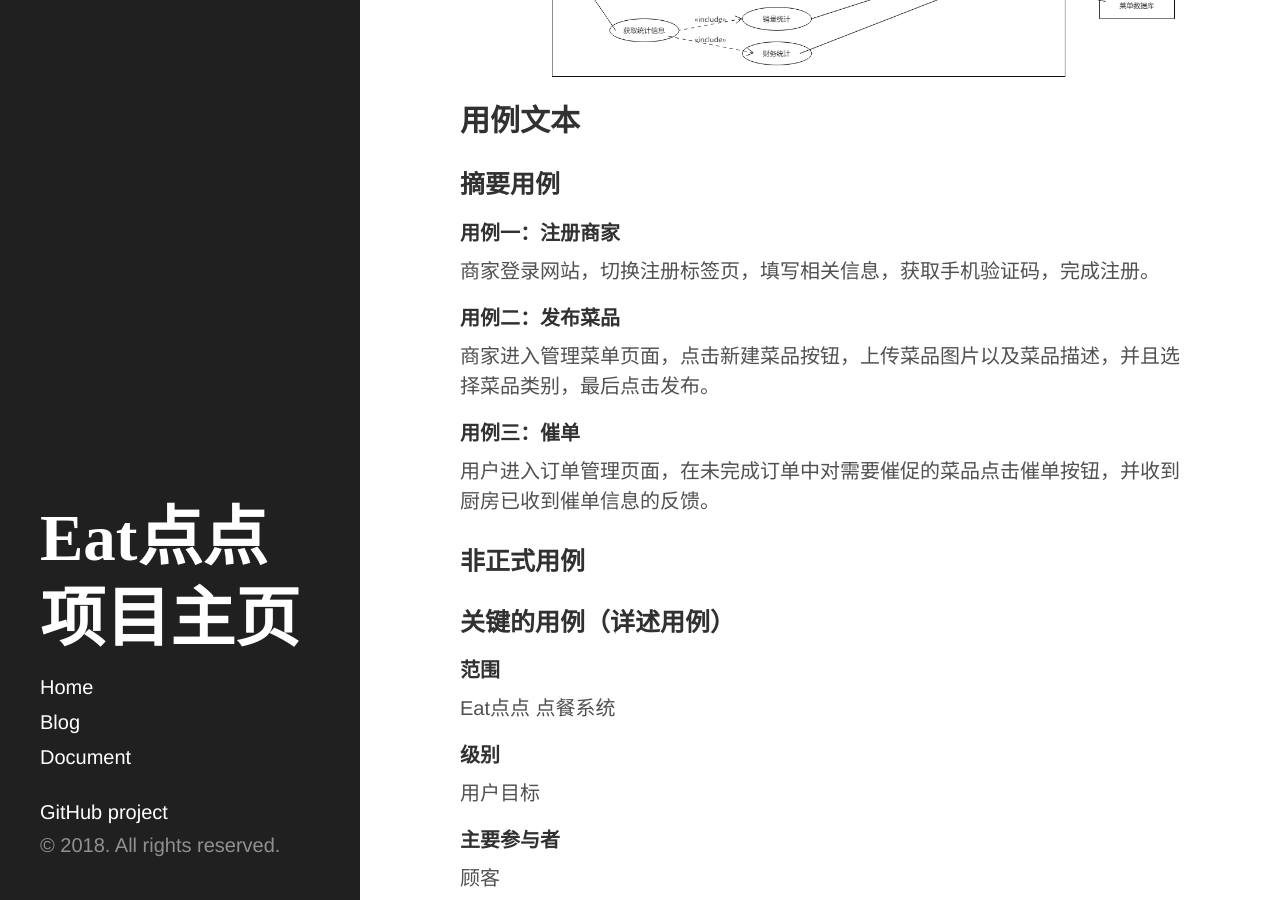
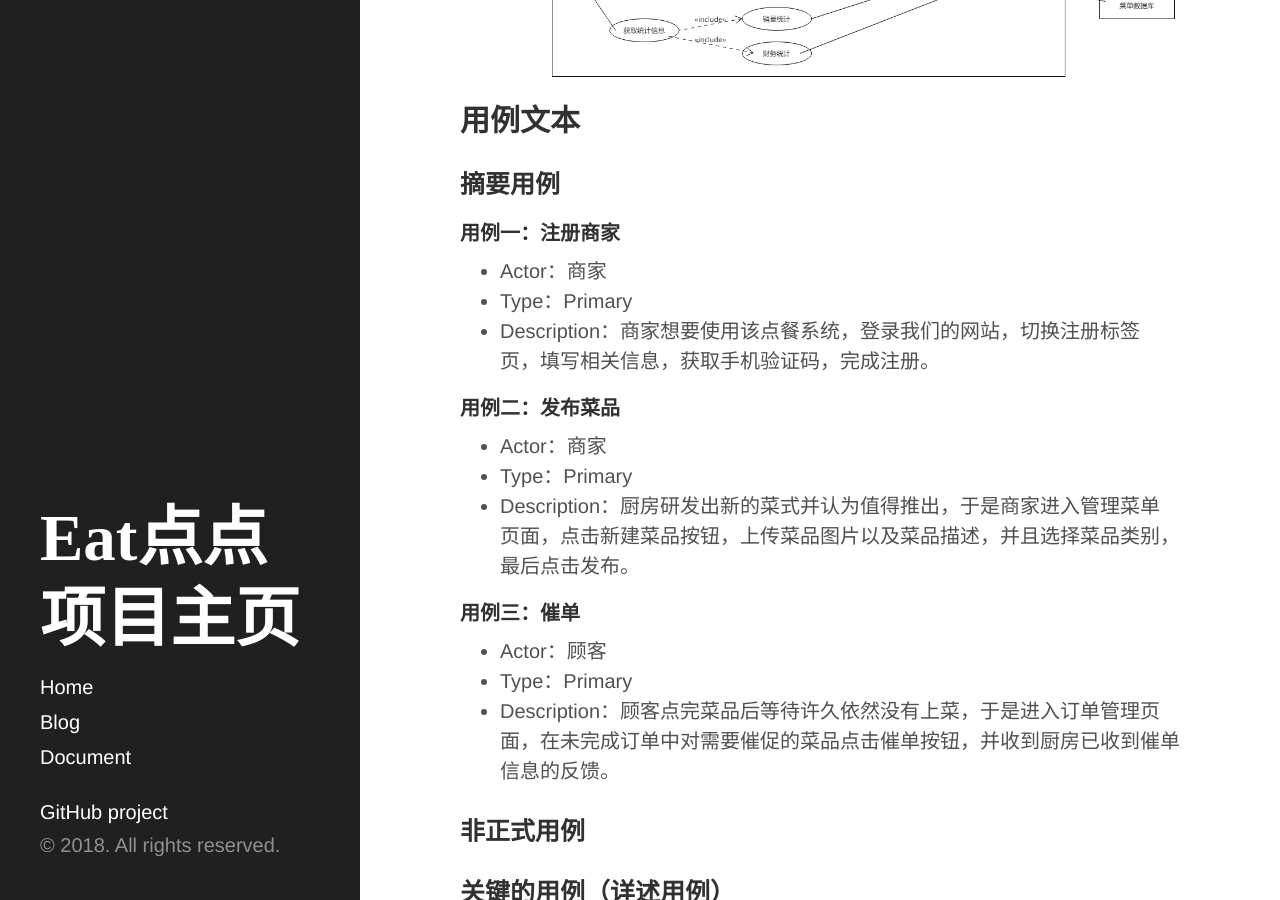
Before and after one commit to ChickenDinner8/ChickenDinner8.github.io, a Jekyll site: the page built from _posts/2018-04-21-需求说明书.md, in a window 1280 px wide and 900 px high, scrolled down 1581 px. Built offline with Jekyll 4.4.1, drawn with Linux system fonts in a browser that asks for light colours.

Commit message:
change brief usecase

```diff
--- a/_posts/2018-04-21-需求说明书.md
+++ b/_posts/2018-04-21-需求说明书.md
@@ -27,15 +27,21 @@ tags: document
 
 #### 用例一：注册商家
 
-商家登录网站，切换注册标签页，填写相关信息，获取手机验证码，完成注册。
+- Actor：商家
+- Type：Primary
+- Description：商家想要使用该点餐系统，登录我们的网站，切换注册标签页，填写相关信息，获取手机验证码，完成注册。
 
 #### 用例二：发布菜品
 
-商家进入管理菜单页面，点击新建菜品按钮，上传菜品图片以及菜品描述，并且选择菜品类别，最后点击发布。
+- Actor：商家
+- Type：Primary
+- Description：厨房研发出新的菜式并认为值得推出，于是商家进入管理菜单页面，点击新建菜品按钮，上传菜品图片以及菜品描述，并且选择菜品类别，最后点击发布。
 
 #### 用例三：催单
 
-用户进入订单管理页面，在未完成订单中对需要催促的菜品点击催单按钮，并收到厨房已收到催单信息的反馈。
+- Actor：顾客
+- Type：Primary
+- Description：顾客点完菜品后等待许久依然没有上菜，于是进入订单管理页面，在未完成订单中对需要催促的菜品点击催单按钮，并收到厨房已收到催单信息的反馈。
 
 ### 非正式用例
 
```
